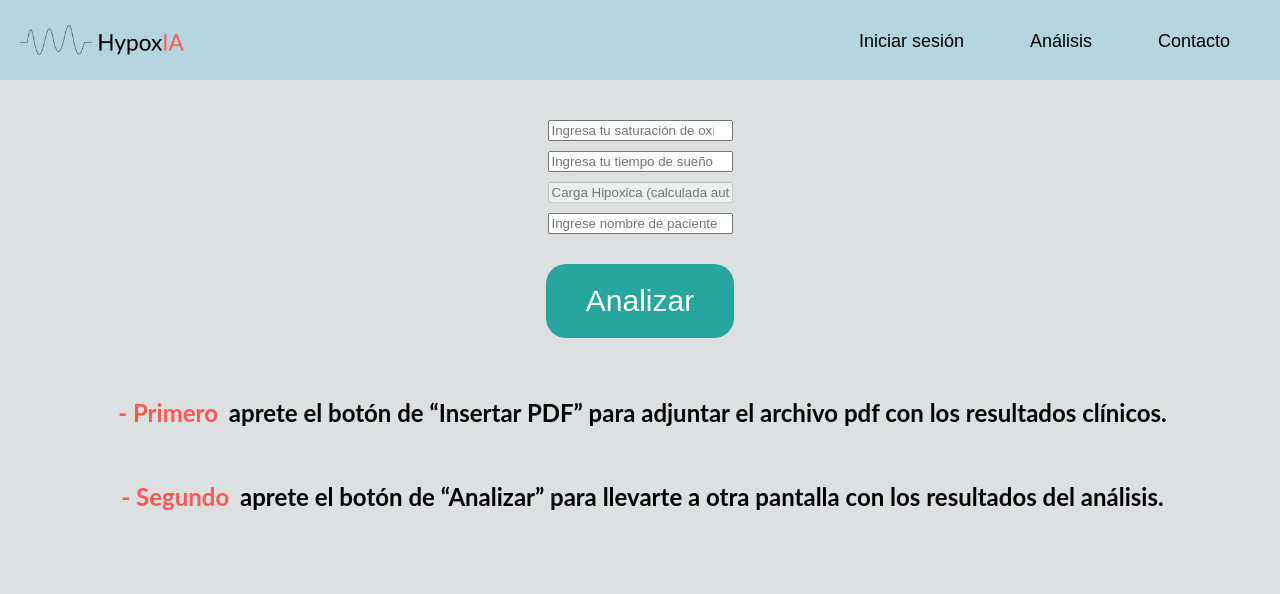
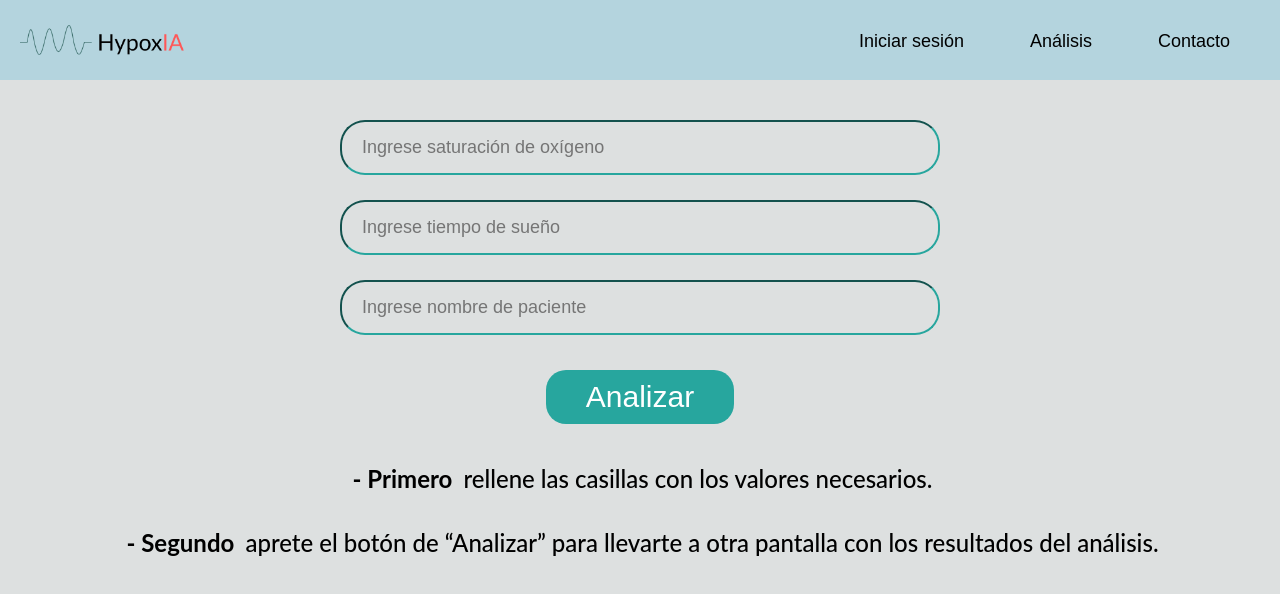
Before and after one commit to benipasto/HypoxIA-frontend, a SvelteKit app in the folder prueba-svelte-grafico/graficotest/: page /analisis in a window 1280 px wide. Shown: the top 594 px of the page. Built offline with nearby package versions, Linux system fonts and the light colour scheme.

Commit message:
feat(analisis): modificado analisis css

```diff
--- a/prueba-svelte-grafico/graficotest/src/routes/(layout)/analisis/+page.svelte
+++ b/prueba-svelte-grafico/graficotest/src/routes/(layout)/analisis/+page.svelte
@@ -5,19 +5,13 @@
     <p id="fileName"></p> -->
     <input
         bind:value={saturacionOxigeno}
-        placeholder="Ingresa tu saturación de oxígeno"
+        placeholder="Ingrese saturación de oxígeno"
         type="number"
     />
     <input
         bind:value={tiempoSueno}
-        placeholder="Ingresa tu tiempo de sueño"
+        placeholder="Ingrese tiempo de sueño"
         type="number"
-    />
-    <input
-        value={cargaHipoxica || ''}
-        placeholder="Carga Hipoxica (calculada automáticamente)"
-        type="text"
-        disabled
     />
     <input
     bind:value={paciente}
@@ -29,7 +23,7 @@
         <button on:click={handleAnalyze}>Analizar</button>
     </a>
 
-    <h2> <span class="highlight">- Primero</span> aprete el botón de “Insertar PDF” para adjuntar el archivo pdf con los resultados clínicos.</h2>
+    <h2> <span class="highlight">- Primero</span> rellene las casillas con los valores necesarios.</h2>
     <h2> <span class="highlight">- Segundo</span> aprete el botón de “Analizar” para llevarte a otra pantalla con los resultados del análisis.</h2>
 </div>
 
@@ -124,29 +118,50 @@
         margin-top: 15px;
     }
     .container button{
-        padding: 20px 40px;
+        padding: 10px 40px;
         background-color: #27A69E;
         border: none;
         color: #FFFFFF;
         font-size: 18px;
         border-radius: 20px;
         cursor: pointer;
-        margin-top: 20px;
+        margin-top: 10px;
         font-size: 30px;
     }
     button:hover{
         background-color: #1B7B75;
     }
     h2{
-        margin-top: 50px;
-        flex-direction: row;
-        padding: 0px 0px;
+        margin-top: 30px;
+        flex-direction: column;
+        font-size: 24px;
+        font-weight: 500;
     }
     .highlight{
-        color: #FF5757;
+        color: #000000;
+        font-weight: bold;
     }
     p{
         font-size: large;
     }
+    input{
+        border-color: #27A69E;
+        padding: 15px 20px;
+        background-color: #DDE0E0;
+        border-radius: 25px;
+        margin-bottom: 20px;
+        font-size: 18px;
+        box-sizing: border-box;
+        width: 600px;
+        box-shadow: none;
+    }
+    input::placeholder{
+        font-size: 18px;
+        grid: center;
+    }
+    input:focus {
+    border-color: #1F807A; /* Color más oscuro para el enfoque */
+    outline: none;
+    }
 
 </style>
```
